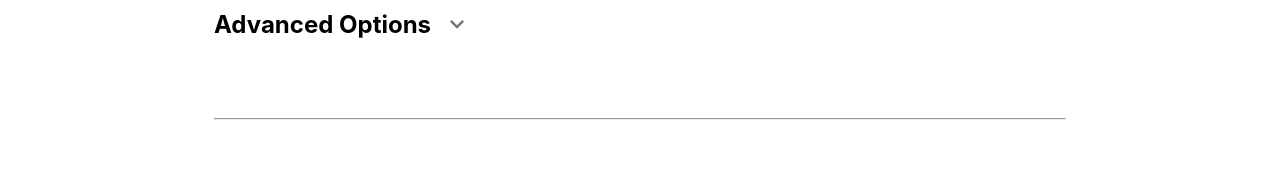
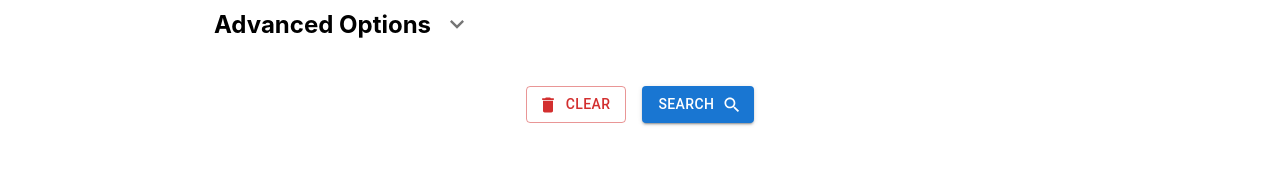
Before and after one commit to hirusha-adi/Stalker, a React (Create React App) app in the folder stalker/: page /sherlock in a window 1280 px wide. Shown: the part 479-659 px from the top of the page. Built offline with nearby package versions, Linux system fonts and the light colour scheme.

Commit message:
move button to main page

```diff
--- a/stalker/src/components/accountCheck/index.js
+++ b/stalker/src/components/accountCheck/index.js
@@ -13,15 +13,22 @@ import SearchIcon from "@mui/icons-material/Search";
 import IntroInformation from "./introInfomation";
 import SetSettings from "./setSettings";
 
+
+import Button from "@mui/material/Button";
+import SaveIcon from "@mui/icons-material/Save";
+import DeleteIcon from "@mui/icons-material/Delete";
+import Stack from "@mui/material/Stack";
+
+
 const AccountCheck = () => {
-  const phoneinfogaData = {
-    status: {
-      error: false,
-      error_desc: "",
-      show_information: true,
-    },
-    accountsList: {},
-  };
+  // const phoneinfogaData = {
+  //   status: {
+  //     error: false,
+  //     error_desc: "",
+  //     show_information: true,
+  //   },
+  //   accountsList: {},
+  // };
 
   const SearchUsername = () => (
     <div style={{ textAlign: "center" }}>
@@ -83,6 +90,30 @@ const AccountCheck = () => {
       <br />
       <SetSettings />
 
+      {/* Buttons */}
+      <Stack
+        direction="row"
+        spacing={2}
+        sx={{
+          p: 2,
+          display: "flex",
+          alignItems: "center",
+          justifyContent: "center",
+        }}
+      >
+        <Button
+          variant="outlined"
+          color="error"
+          startIcon={<DeleteIcon />}
+        >
+          Clear
+        </Button>
+        <Button variant="contained" endIcon={<SearchIcon />}>
+          Search
+        </Button>
+      </Stack>
+
+
       {/* About sherlock */}
       <br></br>
       <br></br>
--- a/stalker/src/components/accountCheck/setSettings.js
+++ b/stalker/src/components/accountCheck/setSettings.js
@@ -4,14 +4,10 @@ import React, { useState } from "react";
 // mui
 import TextField from "@mui/material/TextField";
 import Grid from "@mui/material/Grid";
-import Button from "@mui/material/Button";
-import Stack from "@mui/material/Stack";
-import SaveIcon from "@mui/icons-material/Save";
 import Collapse from "@mui/material/Collapse";
 import IconButton from "@mui/material/IconButton";
 
 // mui icons
-import DeleteIcon from "@mui/icons-material/Delete";
 import ExpandMoreIcon from "@mui/icons-material/ExpandMore";
 import ExpandLessIcon from "@mui/icons-material/ExpandLess";
 
@@ -180,28 +176,7 @@ const SetSettings = () => {
         <Collapse in={!collapsed}>
           <div>
             <FormItems />
-            <br />
-            <Stack
-              direction="row"
-              spacing={2}
-              sx={{
-                p: 2,
-                display: "flex",
-                alignItems: "center",
-                justifyContent: "center",
-              }}
-            >
-              <Button
-                variant="outlined"
-                color="error"
-                startIcon={<DeleteIcon />}
-              >
-                Clear
-              </Button>
-              <Button variant="contained" endIcon={<SaveIcon />}>
-                Update
-              </Button>
-            </Stack>
+            <br></br>
             <br></br>
           </div>
         </Collapse>
```
